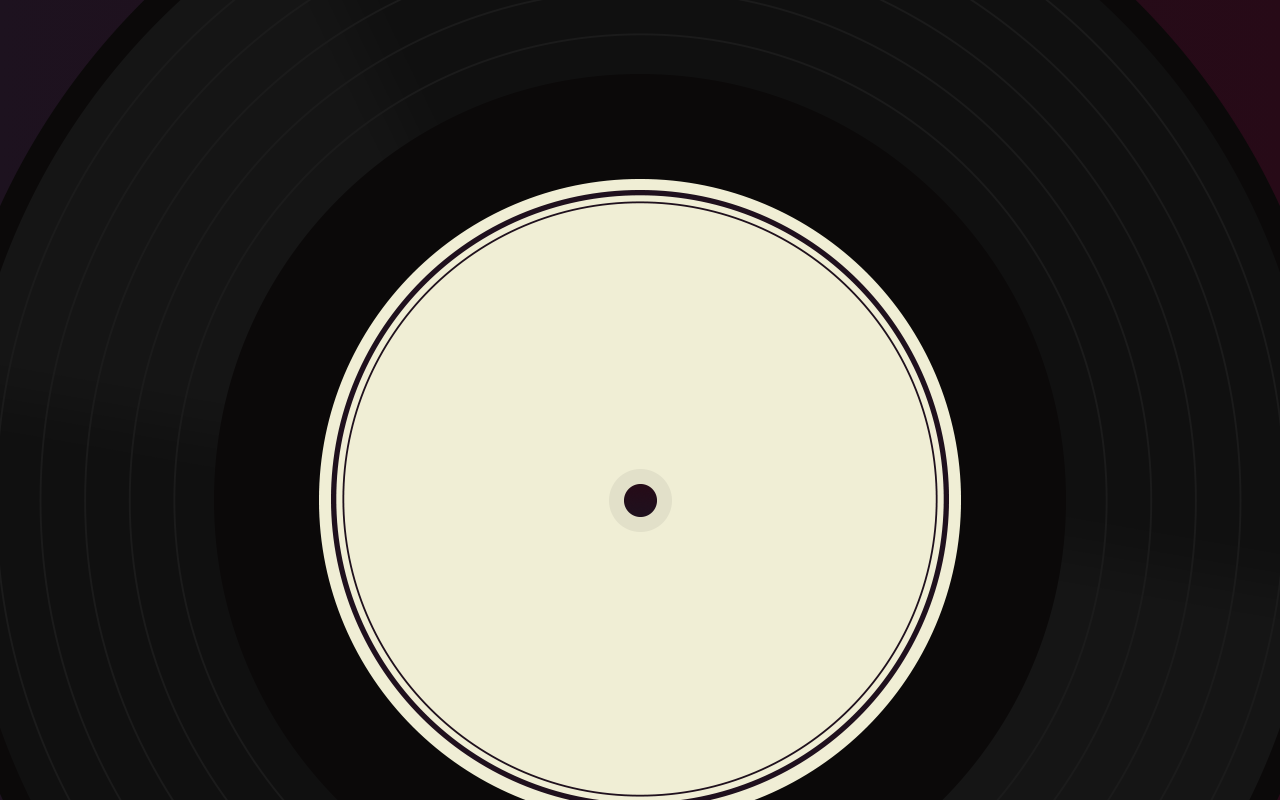
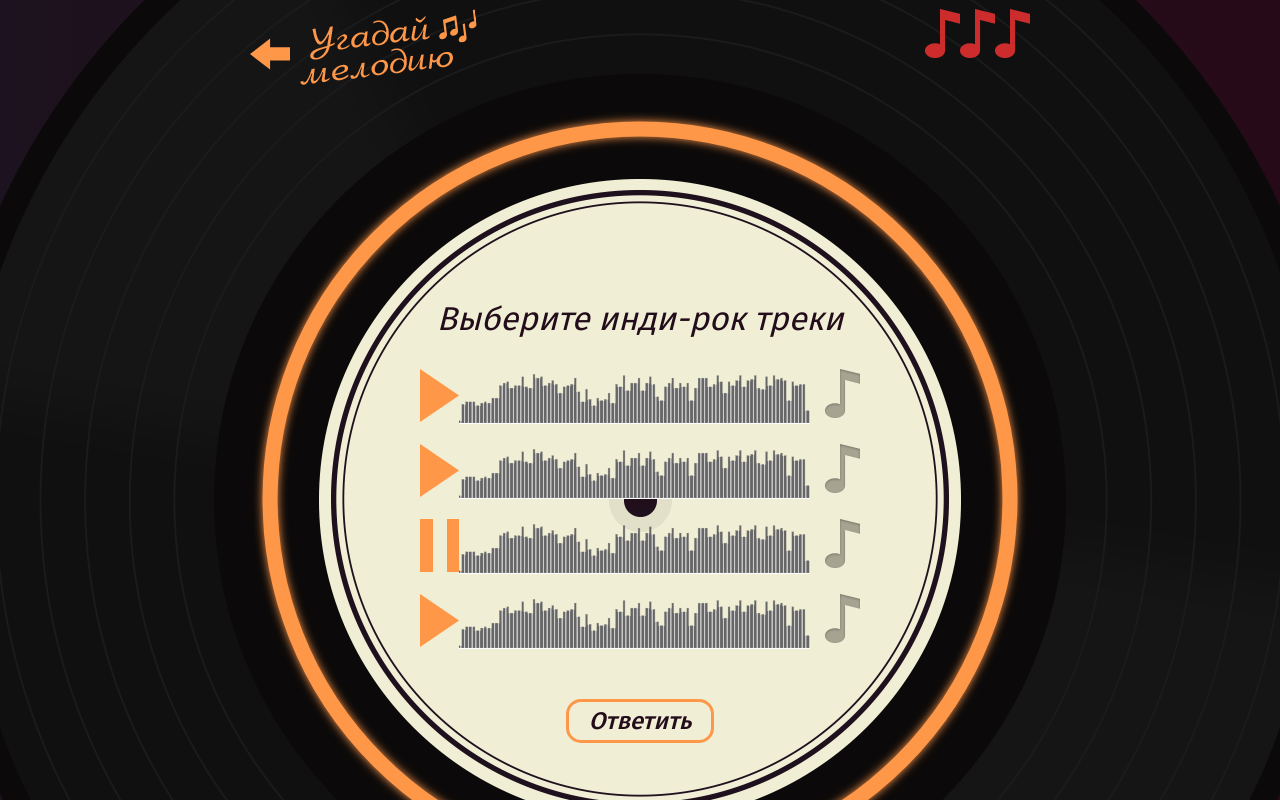
Before and after one commit to nigel-riss/80269-guess-melody-5, a React app: page /dev-genre in a window 1280 px wide. Shown: the top 800 px of the page. Built offline with nearby package versions, Linux system fonts and the light colour scheme.

Commit message:
2.1. Add Genre component

```diff
--- a/src/components/app/app.jsx
+++ b/src/components/app/app.jsx
@@ -10,6 +10,7 @@
 import Result from '../result/result.jsx';
 import Lose from '../lose/lose.jsx';
 import Artist from '../artist/artist.jsx';
+import Genre from '../genre/genre.jsx';
 
 
 const App = (props) => {
@@ -33,7 +34,9 @@
         <Route path="/dev-artist" exact>
           <Artist/>
         </Route>
-        <Route path="/dev-genre" exact></Route>
+        <Route path="/dev-genre" exact>
+          <Genre/>
+        </Route>
       </Switch>
     </Router>
   );
--- /dev/null
+++ b/src/components/genre/genre.jsx
@@ -0,0 +1,89 @@
+import React from 'react';
+
+
+const Genre = () => {
+  return (
+    <section className="game game--genre">
+      <header className="game__header">
+        <a className="game__back" href="#">
+          <span className="visually-hidden">Сыграть ещё раз</span>
+          <img className="game__logo" src="img/melody-logo-ginger.png" alt="Угадай мелодию"/>
+        </a>
+
+        <svg xmlns="http://www.w3.org/2000/svg" className="timer" viewBox="0 0 780 780">
+          <circle
+            className="timer__line"
+            cx="390"
+            cy="390"
+            r="370"
+            style={{
+              filter: `url(#blur)`,
+              transform: `rotate(-90deg) scaleY(-1)`,
+              transformOrigin: `center`,
+            }}
+          />
+        </svg>
+
+        <div className="game__mistakes">
+          <div className="wrong"></div>
+          <div className="wrong"></div>
+          <div className="wrong"></div>
+        </div>
+      </header>
+
+      <section className="game__screen">
+        <h2 className="game__title">Выберите инди-рок треки</h2>
+        <form className="game__tracks">
+          <div className="track">
+            <button className="track__button track__button--play" type="button"></button>
+            <div className="track__status">
+              <audio></audio>
+            </div>
+            <div className="game__answer">
+              <input className="game__input visually-hidden" type="checkbox" name="answer" value="answer-1" id="answer-1"/>
+              <label className="game__check" htmlFor="answer-1">Отметить</label>
+            </div>
+          </div>
+
+          <div className="track">
+            <button className="track__button track__button--play" type="button"></button>
+            <div className="track__status">
+              <audio></audio>
+            </div>
+            <div className="game__answer">
+              <input className="game__input visually-hidden" type="checkbox" name="answer" value="answer-1" id="answer-2"/>
+              <label className="game__check" htmlFor="answer-2">Отметить</label>
+            </div>
+          </div>
+
+          <div className="track">
+            <button className="track__button track__button--pause" type="button"></button>
+            <div className="track__status">
+              <audio></audio>
+            </div>
+            <div className="game__answer">
+              <input className="game__input visually-hidden" type="checkbox" name="answer" value="answer-1" id="answer-3"/>
+              <label className="game__check" htmlFor="answer-3">Отметить</label>
+            </div>
+          </div>
+
+          <div className="track">
+            <button className="track__button track__button--play" type="button"></button>
+            <div className="track__status">
+              <audio></audio>
+            </div>
+            <div className="game__answer">
+              <input className="game__input visually-hidden" type="checkbox" name="answer" value="answer-1" id="answer-4"/>
+              <label className="game__check" htmlFor="answer-4">Отметить</label>
+            </div>
+          </div>
+
+          <button className="game__submit button" type="submit">Ответить</button>
+        </form>
+      </section>
+    </section>
+  );
+};
+
+
+export default Genre;
```
Also changed, not shown: public/img/placeholder.jpg (added).
